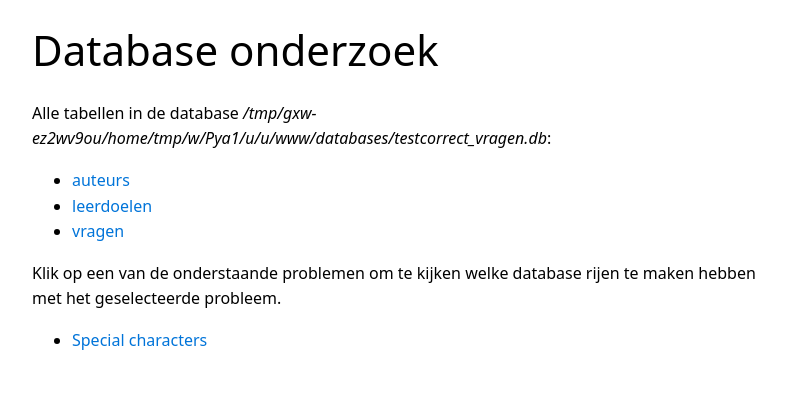
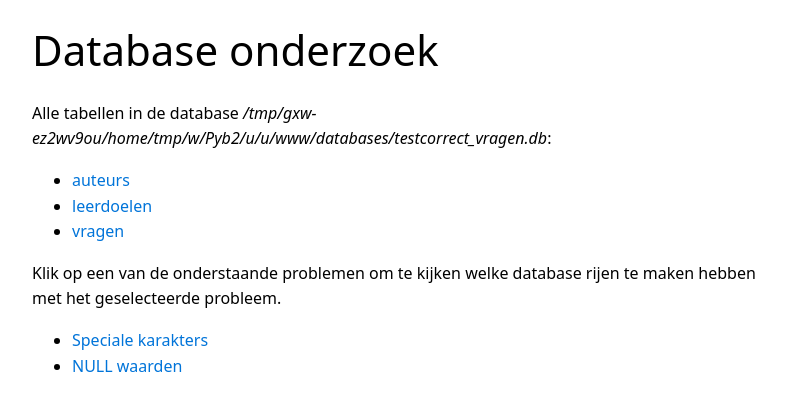
Before and after one commit to Maarten-DLVW/RAC22-SWDVT-1D_werkplaats-2-mvc-nohtyp, a Flask app: page / in a window 1280 px wide. Shown: the top 411 px of the page, without its empty margins (244-1030 px from the left). Run offline with Flask 2, Linux system fonts and the light colour scheme; the visitor is signed in with stand-in values (Sample User, id 1).

Commit message:
FEATURE: overview home page updated with new feature

```diff
--- a/templates/tables.html
+++ b/templates/tables.html
@@ -19,7 +19,8 @@
     </ul>
     <p>Klik op een van de onderstaande problemen om te kijken welke database rijen te maken hebben met het geselecteerde probleem.</p>
     <ul>
-        <li><a href="/special_characters">Special characters</a></li>
+        <li><a href="/special_characters">Speciale karakters</a></li>
+        <li><a href="/null_values">NULL waarden</a></li>
     </ul>
 </main>
 </body>
```
